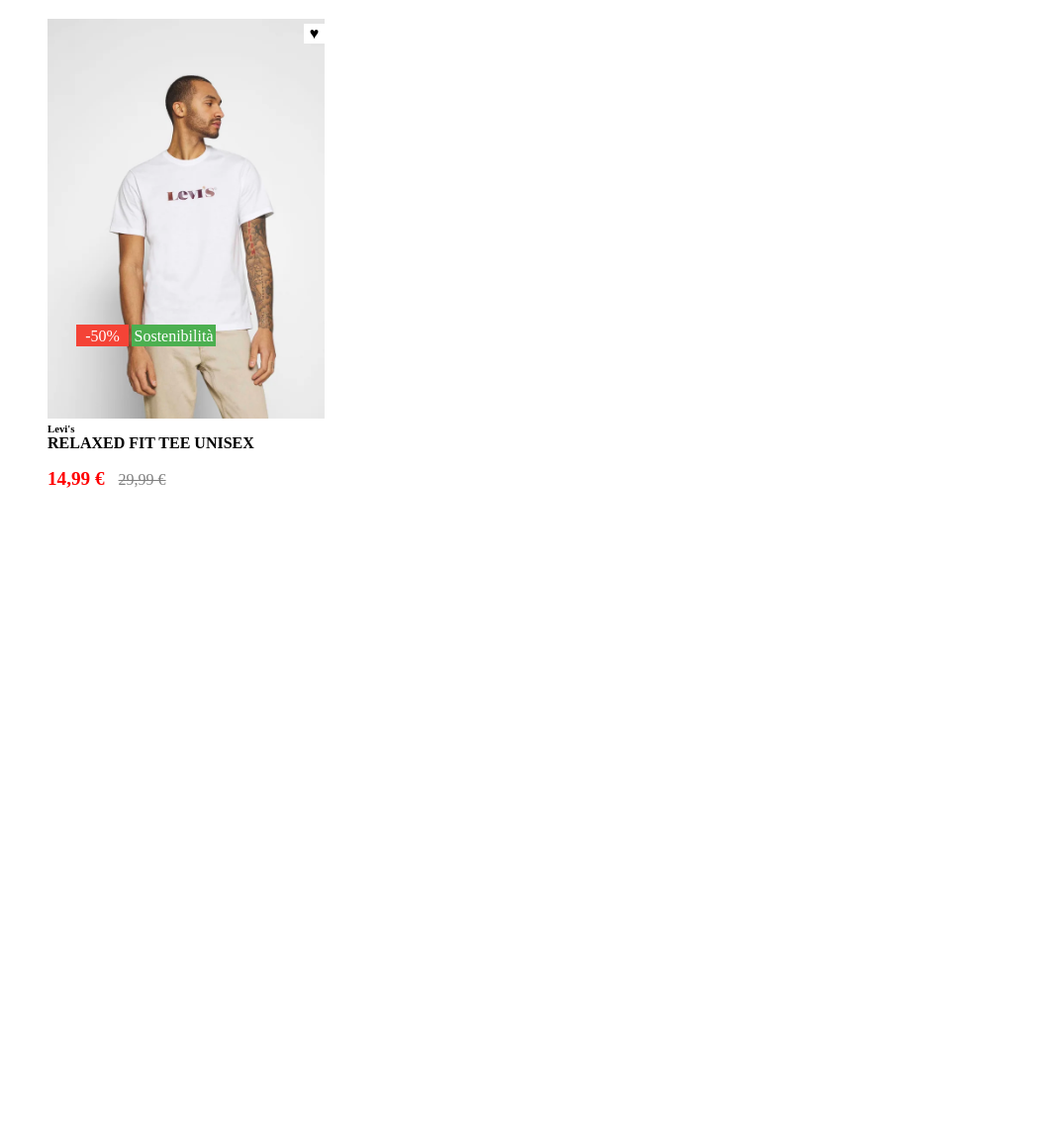
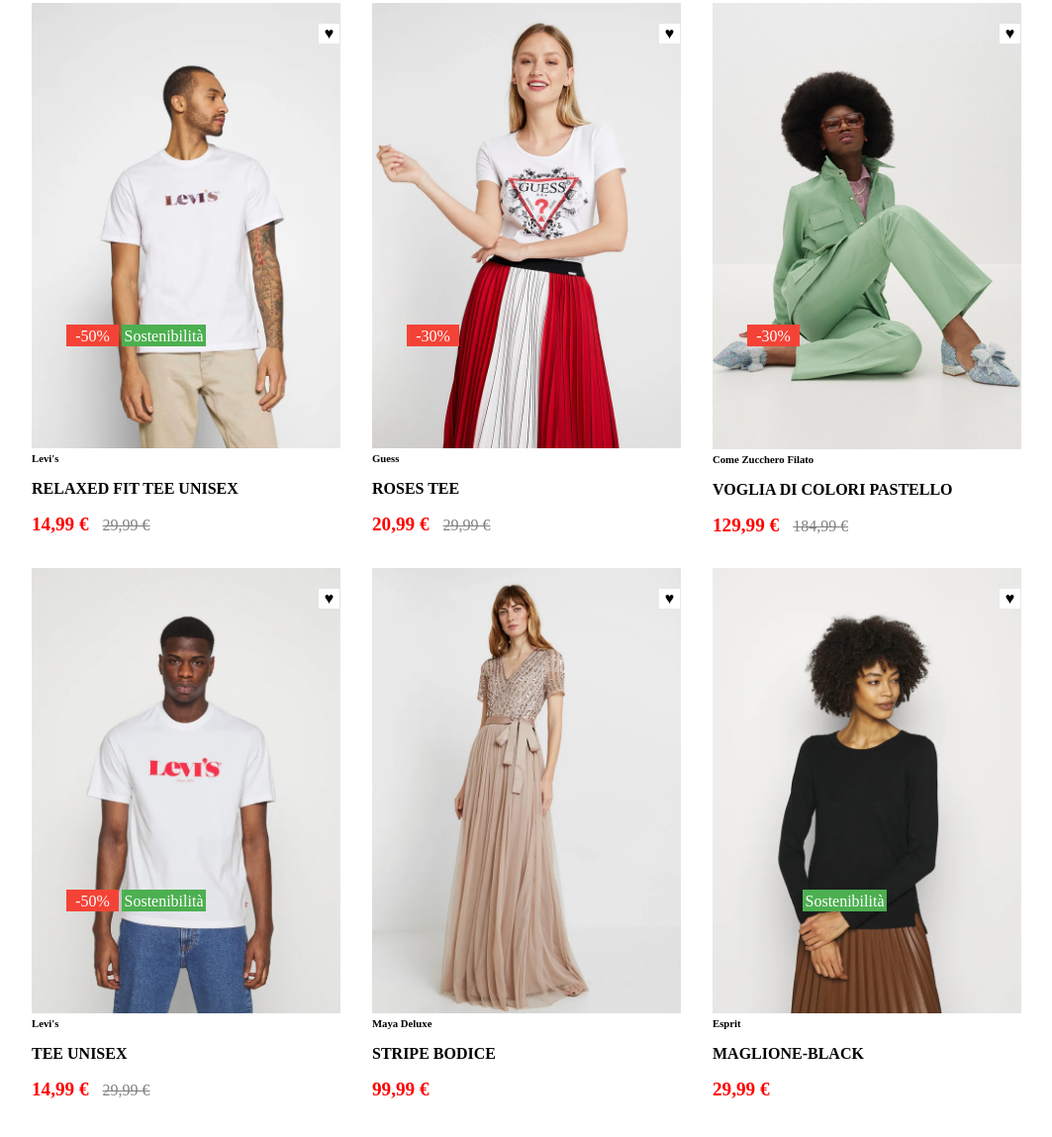
Before and after one commit to NinaKharitonova/html-css-boolando, a plain HTML site: page index.html in a window 1280 px wide. Shown: the part 77-1226 px from the top of the page at 99% size, without its empty margins (108-1171 px from the left). Before the commit the page ends 800 px from the top, so only its background shows below. Drawn offline with Linux system fonts and the light colour scheme.

Commit message:
Inserimento tutte le sezioni

```diff
--- a/css/style.css
+++ b/css/style.css
@@ -32,32 +32,37 @@ img {
 
 .products .products-card {
   flex: 1 0 30%;
-  padding: 1rem;
   position: relative;
+  cursor: pointer;
 
-  background-color: white
+  background-color: white;
   min-height: 300px;
+}
+
+/* # HOVER */
+
+.products .products-card :hover {
+  background-color: #4caf50;
 }
 
 /* # DISCOUNT */
 
-.products-card .card-discount-cuore{
+.products-card .card-discount-cuore {
   position: absolute;
   top: 21px;
-    right: 16px;
+  right: 1px;
   background-color: white;
   width: 21px;
   height: 20px;
   line-height: 20px;
   text-align: center;
-
 }
 
-.products-card .card-discount-sconto{
+.products-card .card-discount-sconto {
   position: absolute;
   top: 325px;
-    right: 214px;
-    background-color: #F44336;
+  right: 224px;
+  background-color: #f44336;
   width: 53px;
   height: 22px;
   line-height: 23px;
@@ -65,20 +70,20 @@ img {
   color: white;
 }
 
-.products-card .card-discount-sostenibilità{
+.products-card .card-discount-sostenibilità {
   position: absolute;
   top: 325px;
-    right: 126px;
-    background-color: #4CAF50;
+  right: 136px;
+  background-color: #4caf50;
   width: 85px;
   height: 22px;
   line-height: 23px;
   text-align: center;
   color: white;
 }
-}
+
 .products-card .card-description > h6 {
-
+  margin-bottom: 1rem;
 }
 
 .products-card .card-description > p {
--- a/index.html
+++ b/index.html
@@ -4,8 +4,10 @@
     <meta charset="UTF-8" />
     <meta name="viewport" content="width=device-width, initial-scale=1.0" />
     <title>Document</title>
+
     <link rel="stylesheet" href="../html-css-boolando/css/style.css" />
   </head>
+
   <body>
 
     <main>
@@ -13,25 +15,31 @@
         <!--Contenitore del prodotto-->
       <section class="products">
         <div class="container">
+
+            <!--Prima sezione-->
             <div class="products-card">
 
-            <!--Immagine-->
+                <!--Immagine 1-->
                 <div class="card-image">
-              <img src="../html-css-boolando/img/1.webp" alt="Foto1" />
+                    <img src="../html-css-boolando/img/1.webp" alt="Foto1"/>
+
+                <!--Immagine in hover
+                    <div class="add-to-card">
+                        <img src="../html-css-boolando/img/1b.webp" alt="Foto1-sottostante">
+                    </div>-->
                 </div>
 
                 <!--Descrizione immagine-->
                 <div class="card-description">
                     <h6 class="brend">Levi's</h6>
                     <p><strong>RELAXED FIT TEE UNISEX</strong></p>
-
+                </div>
                 <!--Prezzo prodotto-->
                 <div>
                     <span class="price-sale">14,99 &#8364;</span>
                     <span class="price-original">29,99 &#8364;</span>
+                </div>
 
-              </div>
-            </div>
 
                 <!--Discount-->
                 <div class="card-discount-cuore">&#9829</div>
@@ -40,11 +48,157 @@
 
             </div>
 
-          <div class="products-card"></div>
-          <div class="products-card"></div>
-          <div class="products-card"></div>
-          <div class="products-card"></div>
-          <div class="products-card"></div>
+            <!--Seconda sezione-->
+            <div class="products-card">
+
+                <!--Immagine 2-->
+                <div class="card-image">
+                    <img src="../html-css-boolando/img/2.webp" alt="Foto2"/>
+
+                <!--Immagine in hover
+                    <div class="add-to-card">
+                        <img src="../html-css-boolando/img/1b.webp" alt="Foto1-sottostante">
+                    </div>-->
+                </div>
+
+                <!--Descrizione immagine-->
+                <div class="card-description">
+                    <h6 class="brend">Guess</h6>
+                    <p><strong>ROSES TEE</strong></p>
+                </div>
+                <!--Prezzo prodotto-->
+                <div>
+                    <span class="price-sale">20,99 &#8364;</span>
+                    <span class="price-original">29,99 &#8364;</span>
+                </div>
+
+
+                <!--Discount-->
+                <div class="card-discount-cuore">&#9829</div>
+                <div class="card-discount-sconto">-30%</div>
+
+            </div>
+
+            <!--Terza sezione-->
+            <div class="products-card">
+
+                <!--Immagine 3-->
+                <div class="card-image">
+                    <img src="../html-css-boolando/img/3.webp" alt="Foto3"/>
+
+                <!--Immagine in hover
+                    <div class="add-to-card">
+                        <img src="../html-css-boolando/img/1b.webp" alt="Foto1-sottostante">
+                    </div>-->
+                </div>
+
+                <!--Descrizione immagine-->
+                <div class="card-description">
+                    <h6 class="brend">Come Zucchero Filato</h6>
+                    <p><strong>VOGLIA DI COLORI PASTELLO</strong></p>
+                </div>
+                <!--Prezzo prodotto-->
+                <div>
+                    <span class="price-sale">129,99 &#8364;</span>
+                    <span class="price-original">184,99 &#8364;</span>
+                </div>
+
+
+                <!--Discount-->
+                <div class="card-discount-cuore">&#9829</div>
+                <div class="card-discount-sconto">-30%</div>
+
+            </div>
+
+            <!--Quarta sezione-->
+            <div class="products-card">
+
+                <!--Immagine 4-->
+                <div class="card-image">
+                    <img src="../html-css-boolando/img/4.webp" alt="Foto4"/>
+
+                <!--Immagine in hover
+                    <div class="add-to-card">
+                        <img src="../html-css-boolando/img/1b.webp" alt="Foto1-sottostante">
+                    </div>-->
+                </div>
+
+                <!--Descrizione immagine-->
+                <div class="card-description">
+                    <h6 class="brend">Levi's</h6>
+                    <p><strong>TEE UNISEX</strong></p>
+                </div>
+                <!--Prezzo prodotto-->
+                <div>
+                    <span class="price-sale">14,99 &#8364;</span>
+                    <span class="price-original">29,99 &#8364;</span>
+                </div>
+
+
+                <!--Discount-->
+                <div class="card-discount-cuore">&#9829</div>
+                <div class="card-discount-sconto">-50%</div>
+                <div class="card-discount-sostenibilità">Sostenibilità</div>
+            </div>
+
+            <!--Quinta sezione-->
+            <div class="products-card">
+
+                <!--Immagine 5-->
+                <div class="card-image">
+                    <img src="../html-css-boolando/img/5.webp" alt="Foto5"/>
+
+                <!--Immagine in hover
+                    <div class="add-to-card">
+                        <img src="../html-css-boolando/img/1b.webp" alt="Foto1-sottostante">
+                    </div>-->
+                </div>
+
+                <!--Descrizione immagine-->
+                <div class="card-description">
+                    <h6 class="brend">Maya Deluxe</h6>
+                    <p><strong>STRIPE BODICE</strong></p>
+                </div>
+                <!--Prezzo prodotto-->
+                <div>
+                    <span class="price-sale">99,99 &#8364;</span>
+
+                </div>
+
+
+                <!--Discount-->
+                <div class="card-discount-cuore">&#9829</div>
+
+            </div>
+
+            <!--Sesta sezione-->
+            <div class="products-card">
+
+                <!--Immagine 6-->
+                <div class="card-image">
+                    <img src="../html-css-boolando/img/6.webp" alt="Foto6"/>
+
+                <!--Immagine in hover
+                    <div class="add-to-card">
+                        <img src="../html-css-boolando/img/1b.webp" alt="Foto1-sottostante">
+                    </div>-->
+                </div>
+
+                <!--Descrizione immagine-->
+                <div class="card-description">
+                    <h6 class="brend">Esprit</h6>
+                    <p><strong>MAGLIONE-BLACK</strong></p>
+                </div>
+                <!--Prezzo prodotto-->
+                <div>
+                    <span class="price-sale">29,99 &#8364;</span>
+
+                </div>
+
+                <!--Discount-->
+                <div class="card-discount-cuore">&#9829</div>
+                <div class="card-discount-sostenibilità">Sostenibilità</div>
+            </div>
         </div>
       </section>
     </main>
```
Lines whose indentation alone changed are shown as unchanged.
